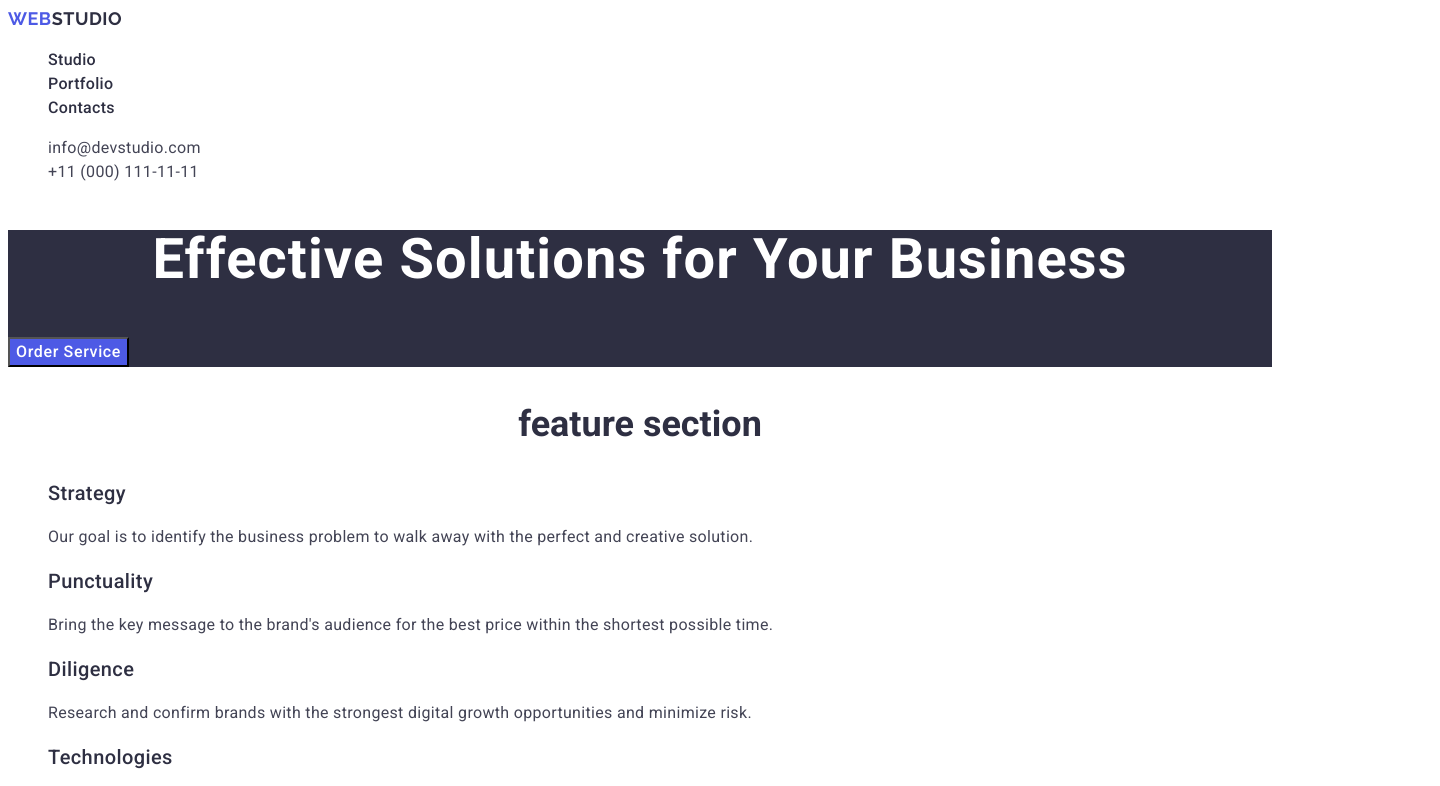
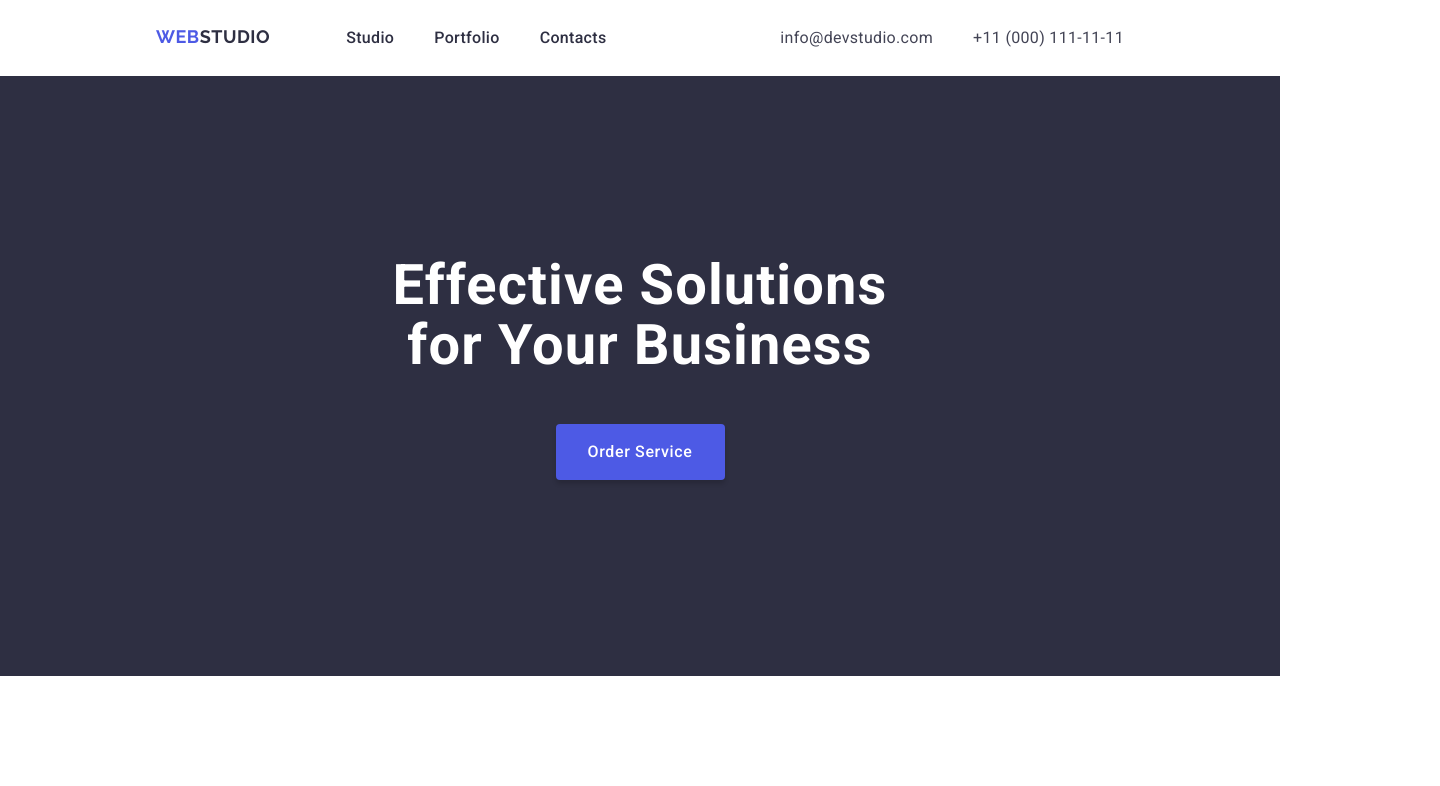
Before and after one commit to daminqf/goit-markup-hw-03, a plain HTML site: page index.html in a window 1280 px wide. Shown: the top 786 px of the page, 1440 px wide, since content can reach past the window. Drawn offline with nearby package versions, Linux system fonts and the light colour scheme.

Commit message:
seccond commit

```diff
--- a/css/styles.css
+++ b/css/styles.css
@@ -1,3 +1,22 @@
+*
+* ::before
+* ::after {
+    box-sizing: border-box;
+}
+
+h1, h2, h3, h4, h5, h6, p {
+    margin: 0;
+}
+
+ul, ol, li {
+    margin: 0;
+    padding-left: 0;
+}
+
+img {
+    display:block;
+}
+
 body {
     font-family: "Roboto", sans-serif;
     font-size: 16px;
@@ -7,8 +26,37 @@ body {
     background-color: #FFFFFF;
 }
 
+.conteiner {
+
+    max-width:1440px ;
+    padding-left:0 ;
+    padding-right:0 ;
+    margin-left:156px;
+    margin-right:156px;
+}
+
+section {
+    padding-top: 120px;
+    padding-bottom: 120px;
+}
+
+.head-conteiner {
+    display: flex;
+    justify-content: space-between;
+    height: 76px;
+    align-items: center;
+}
+
+.nav-conteiner {
+    display: flex;
+
+}
+
 .link-ul{
     list-style: none;
+    display: flex;
+    padding-left: 36px;
+
 }
 
 .link {
@@ -16,6 +64,7 @@ body {
     color: #2E2F42;
     text-decoration: none;
     letter-spacing: 0.02em;
+    padding-left: 40px;
 }
 
 .link:focus,
@@ -29,6 +78,8 @@ body {
 
 .address-ul{
     list-style: none;
+    display: flex;
+
 }
 
 .address-link {
@@ -36,6 +87,7 @@ body {
     text-transform: none;
     color: #434455;
     letter-spacing: 0.02em;
+    padding-left: 40px;
 }
 
 .address-link:focus,
@@ -44,11 +96,17 @@ body {
 }
 
 .hero {
+    display:flex;
     background-color: #2E2F42;
     color: #FFFFFF;
+    height: 600px;
+    justify-content: center;
+    align-items: center;
 }
 
 .hero-title {
+    width: 496px;
+    margin-bottom: 48px;
     text-align: center;
     font-size: 56px;
     font-weight: 700;
@@ -57,6 +115,17 @@ body {
 }
 
 .hero-order {
+    display: flex;
+    width: 169px;
+    height: 56px;
+    align-items: flex-start;
+    margin: 16px 32px;
+    border-radius: 4px;
+    border-width: 0px;
+    box-shadow: 0px 4px 4px rgba(0, 0, 0, 0.15);
+    justify-self: center;
+    justify-content: center;
+    align-items: center;
     background-color: #4D5AE5;
     font-family: "Roboto", sans-serif;
     font-weight: 500;
@@ -72,15 +141,27 @@ body {
     background-color: #404bbf;
 }
 
-.section2-title {
-    font-weight: 700;
-    font-size: 36px;
-    color: #2E2F42;
-    text-align: center;
+.visually-hidden {
+    position: absolute;
+    width: 1px;
+    height: 1px;
+    margin: -1px;
+    border: 0;
+    padding: 0;
+    white-space: nowrap;
+    clip-path: inset(100%);
+    clip: rect(0 0 0 0);
+    overflow: hidden;
+}
+.feature-ul {
+    list-style: none;
+    display: flex;
+    width: 1128px;
+    margin: 0px 156px;
 }
 
-.feature-ul {
-    list-style: none;
+.feature-ul li:not(:first-child) {
+    padding-left: 24px;
 }
 
 .team {
@@ -103,6 +184,7 @@ body {
 }
 
 .feature-title {
+    padding: 32px 16px 4px;
     font-weight: 500;
     font-size: 20px;
     line-height: 1.2;
@@ -111,14 +193,22 @@ body {
 }
 
 .feature-text {
+    padding: 4px 16px 32px;
     font-size: 16px;
     line-height: 1.5;
     letter-spacing: 0.02em;
-    color: #434455
+    color: #434455;
+
 }
 
 .team-ul {
     list-style: none;
+    display: flex;
+    padding: 72px 156px 0px;
+}
+
+.team-ul li:not(:first-child) {
+    margin-left: 24px
 }
 
 .title {
@@ -132,11 +222,30 @@ body {
 
 .portfolio-ul {
     list-style: none;
+    display:flex;
+    flex-wrap: wrap;
+    gap:24px;
+    justify-content: center
+}
+
+.portfolio-ul li {
+    width: calc((100%-48px)/3);
+}
+
+.card-content {
+    border-width: 0px 1px 1px 1px;
+    border-style: solid;
+    border-color: #E7E9FC;
 }
 
 .team .team-card {
+    display: flex;
+    flex-direction: column;
+    align-items: center;
     background-color: #FFFFFF;
-
+    border-radius: 4px;
+    overflow: hidden;
+    box-shadow: 0px 1px 6px rgba(46, 47, 66, 0.08), 0px 1px 1px rgba(46, 47, 66, 0.16), 0px 2px 1px rgba(46, 47, 66, 0.08);
 }
 
 .foot {
@@ -144,10 +253,17 @@ body {
     color: #F4F4FD;
 }
 
+.foot-content {
+    display: flex;
+    flex-direction: column;
+    padding: 100px 0px
+}
+
 .foot .accent {
     color:#f4f4fd;
 }
 
 .foot .feature-text {
+    padding: 8px 0px 0px;
     color:#f4f4fd
 }
--- a/index.html
+++ b/index.html
@@ -4,6 +4,13 @@
     <meta charset="UTF-8" />
     <meta name="viewport" content="width=device-width, initial-scale=1.0" />
     <title>Document</title>
+    <link
+      rel="stylesheet"
+      href="https://cdnjs.cloudflare.com/ajax/libs/modern-normalize/3.0.1/modern-normalize.min.css"
+      integrity="sha512-q6WgHqiHlKyOqslT/lgBgodhd03Wp4BEqKeW6nNtlOY4quzyG3VoQKFrieaCeSnuVseNKRGpGeDU3qPmabCANg=="
+      crossorigin="anonymous"
+      referrerpolicy="no-referrer"
+    />
     <link rel="preconnect" href="https://fonts.googleapis.com" />
     <link rel="preconnect" href="https://fonts.gstatic.com" crossorigin />
     <link
@@ -14,7 +21,9 @@
   </head>
   <body>
     <header>
-      <nav>
+      <div class="conteiner">
+        <div class="head-conteiner">
+          <nav class="nav-conteiner">
             <a class="logo" href="./index.html"
               >Web<span class="accent">Studio</span></a
             >
@@ -41,22 +50,27 @@
               </li>
             </ul>
           </address>
+        </div>
+      </div>
     </header>
     <main>
       <!--hero section-->
       <section class="hero">
+        <div class="conteiner">
           <h1 class="hero-title">Effective Solutions for Your Business</h1>
           <button class="hero-order" type="button">Order Service</button>
+        </div>
       </section>
       <!--feature section-->
+      <div class="conteiner">
         <section>
-        <h2 class="section2-title">feature section</h2>
+          <h2 class="visually-hidden">feature section</h2>
           <ul class="feature-ul">
             <li>
               <h3 class="feature-title">Strategy</h3>
               <p class="feature-text">
-              Our goal is to identify the business problem to walk away with the
-              perfect and creative solution.
+                Our goal is to identify the business problem to walk away with
+                the perfect and creative solution.
               </p>
             </li>
             <li>
@@ -82,8 +96,10 @@
             </li>
           </ul>
         </section>
+      </div>
       <!--team section-->
       <section class="team">
+        <div class="conteiner">
           <h2 class="title">Our Team</h2>
           <ul class="team-ul">
             <li class="team-card">
@@ -123,15 +139,19 @@
               <p class="feature-text">UI Designer</p>
             </li>
           </ul>
+        </div>
       </section>
       <!--Portfolio section-->
+      <div class="conteiner">
         <section>
           <h2 class="title">Our Portfolio</h2>
           <ul class="portfolio-ul">
             <li>
               <img src="./images/bank.jpg" alt="banking app" width="360" />
+              <div class="card-content">
                 <h3 class="feature-title">Banking App</h3>
                 <p class="feature-text">App</p>
+              </div>
             </li>
             <li>
               <img
@@ -139,8 +159,10 @@
                 alt="cashless payment"
                 width="360"
               />
+              <div class="card-content">
                 <h3 class="feature-title">Cashless Payment</h3>
                 <p class="feature-text">Marketing</p>
+              </div>
             </li>
             <li>
               <img
@@ -148,13 +170,17 @@
                 alt="laptop with phone"
                 width="360"
               />
+              <div class="card-content">
                 <h3 class="feature-title">Meditation App</h3>
                 <p class="feature-text">App</p>
+              </div>
             </li>
             <li>
               <img src="./images/taxi.jpg" alt="inside car" width="360" />
+              <div class="card-content">
                 <h3 class="feature-title">Taxi Service</h3>
                 <p class="feature-text">Marketing</p>
+              </div>
             </li>
             <li>
               <img
@@ -162,8 +188,10 @@
                 alt="illustrations on phone"
                 width="360"
               />
+              <div class="card-content">
                 <h3 class="feature-title">Screen Illustrations</h3>
                 <p class="feature-text">Design</p>
+              </div>
             </li>
             <li>
               <img
@@ -171,20 +199,27 @@
                 alt="women with headphones"
                 width="360"
               />
+              <div class="card-content">
                 <h3 class="feature-title">Online Courses</h3>
                 <p class="feature-text">Marketing</p>
+              </div>
             </li>
           </ul>
         </section>
+      </div>
     </main>
     <footer class="foot">
+      <div class="conteiner">
+        <div class="foot-content">
           <a class="logo" href="./index.html"
             >Web<span class="accent">Studio</span></a
           >
           <p class="feature-text">
-        Increase the flow of customers and sales for your business with digital
-        marketing & growth solutions.
+            Increase the flow of customers and sales for your business with
+            digital marketing & growth solutions.
           </p>
+        </div>
+      </div>
     </footer>
   </body>
 </html>
```
Lines whose indentation alone changed are shown as unchanged.
